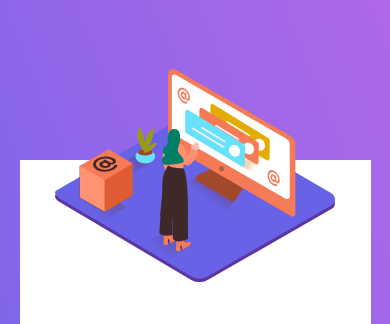
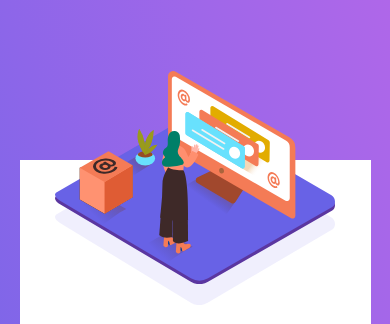
Before and after one commit to Chimoneg27/Accordion-Card, a plain HTML site: page index.html in a window 390 px wide. Shown: the top 324 px of the page. Drawn offline with Linux system fonts and the light colour scheme.

Commit message:
add mobile image shadow

```diff
--- a/index.html
+++ b/index.html
@@ -13,6 +13,7 @@
   <div class='container'>
     <div class="faqimg">
       <img src="images/illustration-woman-online-mobile.svg" alt="faq-img" id='mobile-woman'>
+      <img src="images/bg-pattern-mobile.svg" alt="imgShadow" id='mobileShadow'>
     </div>
     <div class="faq">
       <h1>FAQ</h1>
--- a/styles/mobile.css
+++ b/styles/mobile.css
@@ -50,5 +50,13 @@ body {
 
 #mobile-woman {
     width: 80%;
-    margin-top: -19rem;
+    position: absolute;
+    z-index: 2;
+    top: -16rem;
 }
+
+#mobileShadow {
+    position: absolute;
+    top: -9rem;
+    width: 80%;
+}
```
